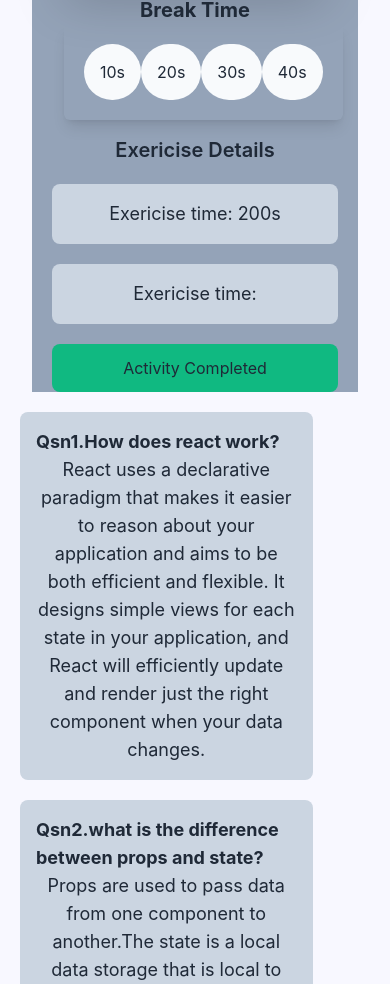
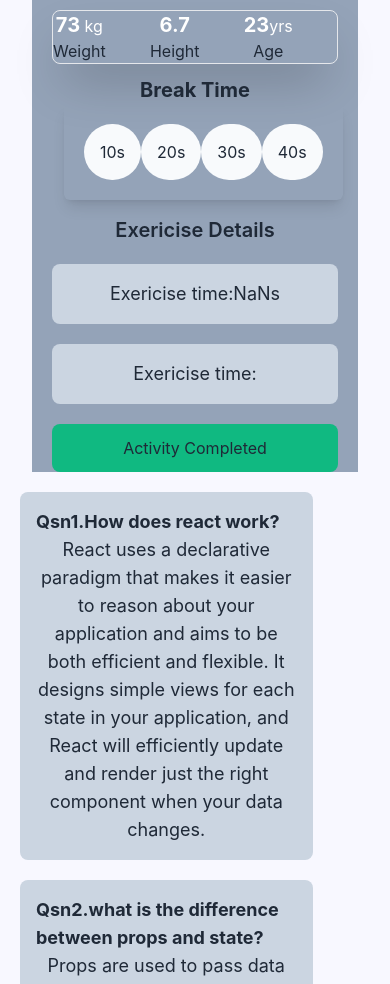
Before and after one commit to FahadMridha/fitness-factory-club, a React (Create React App) app: page / in a window 390 px wide. Shown: the part 3786-4770 px from the top of the page. Built offline with nearby package versions, Linux system fonts and the light colour scheme.

Commit message:
react toast added

```diff
--- a/package.json
+++ b/package.json
@@ -10,6 +10,7 @@
     "react": "^18.2.0",
     "react-dom": "^18.2.0",
     "react-scripts": "5.0.1",
+    "react-toastify": "^9.0.8",
     "web-vitals": "^2.1.4"
   },
   "scripts": {
--- a/src/component/exercies/Exercise.js
+++ b/src/component/exercies/Exercise.js
@@ -2,7 +2,8 @@ import React from 'react';
 
 const Exercise = (props) => {
     // console.log(props);
-    const{name,img,body,time}=props.exercise
+    const{exercise,handlerAddToActivitiesTime}=props
+    const{name,img,body,time}=exercise
     return (
         <div>
             <div>
@@ -15,7 +16,7 @@ const Exercise = (props) => {
                     <p className='text-gray-400'>{body}</p>
                     <p><small>Time required :{time}s</small></p>
                 <div className="card-actions">
-                    <button className=" bg-emerald-500 p-3 mx-5 rounded-lg hover:bg-emerald-300 px-8">Add To List</button>
+                    <button onClick={()=>handlerAddToActivitiesTime(exercise)} className=" bg-emerald-500 p-3 mx-5 rounded-lg hover:bg-emerald-300 px-8">Add To List</button>
                 </div>
                 </div>
             </div>
--- a/src/component/home/Home.js
+++ b/src/component/home/Home.js
@@ -1,10 +1,12 @@
 import { click } from '@testing-library/user-event/dist/click';
 import React, { useEffect, useState } from 'react';
 import logo from '../../images/logo.png';
+import { getStoredTime } from '../../utilities/fakedb';
 import Exercise from '../exercies/Exercise';
 import Persone from '../persone/Persone';
 const Home = () => {
     const [exercises,setExercises]=useState([])
+    const [activities,setActivities]=useState([])
     const [breakTime,setBreakTime]=useState([])
     // console.log(exercises);
     useEffect(()=>{
@@ -12,15 +14,38 @@ const Home = () => {
         .then(res=>res.json())
         .then(data=>setExercises(data))
     },[])
+
+
+    // useEffect(()=>{
+    //     const storedTime=getStoredTime()
+    //     const saveTime=[];
+    //     for (const id in storedTime) {
+    //         const addedProduct=times.find(product=>product.id===id)
+    //         // console.log(addedProduct);
+    //         if(addedProduct){
+    //             const quantity = storedTime[id]
+    //             addedProduct.quantity = quantity
+    //             // console.log(addedProduct);
+    //             saveTime.push(addedProduct)
+    //         }
+    //     }
+    //   setTimes()
+    // },[])
+    const handlerAddToActivitiesTime=(exercies)=>{
+        // console.log(exercies);
+        setActivities(exercies)
+
+    }
+    // console.log(activities);
     const handlerBreakTime=(time)=>{
-        localStorage.setItem('time',JSON.stringify(time))
-        let getTime={}
-        const storedTime= localStorage.getItem('time')
-        if (storedTime) {
-            getTime= JSON.parse(storedTime)
-        }
+        // localStorage.setItem('time',JSON.stringify(time))
+        // let getTime={}
+        // const storedTime= localStorage.getItem('time')
+        // if (storedTime) {
+        //     getTime= JSON.parse(storedTime)
+        // }
     //    console.log(getTime);
-     setBreakTime(getTime)
+     setBreakTime(time)
     }
     return (
         <div>
@@ -31,9 +56,12 @@ const Home = () => {
                         <h1 className='text-4xl text-orange-600 ml-4 font-bold'>FITNESS FACTORY CLUB</h1>
                     </div>
                     <h3 className='text-2xl font-semibold text-amber-500'>Select your today’s exercise</h3>
-                    <div className = 'grid grid-cols-1 md:grid-cols-2 lg:grid-cols-3' >
+                    <div className = 'grid grid-cols-1 md:grid-cols-2 lg:grid-cols-3 gap-4' >
                         {
-                            exercises?.map(exercise =><Exercise key={exercise.id} exercise={exercise}
+                            exercises?.map(exercise =><Exercise
+                                key={exercise.id}
+                                 exercise={exercise}
+                                 handlerAddToActivitiesTime={handlerAddToActivitiesTime}
                             />)
 
                         }
@@ -41,7 +69,10 @@ const Home = () => {
                 </div>
                 <div className = 'bg-slate-400 z-0 ml-8' >
                 <Persone
-                handlerBreakTime={handlerBreakTime} breakTime={breakTime} />
+                handlerBreakTime={handlerBreakTime}
+                breakTime={breakTime}
+                activities={activities}
+                />
                 </div>
             </div>
         </div>
--- a/src/component/persone/Persone.js
+++ b/src/component/persone/Persone.js
@@ -1,9 +1,18 @@
 import React from 'react';
+ import { ToastContainer, toast } from 'react-toastify';
+  import 'react-toastify/dist/ReactToastify.css';
 import img from '../../images/student-1.png'
 
 const Persone = (props) => {
-    const{handlerBreakTime,breakTime,time}=props
+    const{handlerBreakTime,breakTime,activities}=props
+    let totalTime=0;
+    const{id,time}=activities
+    totalTime = parseFloat((totalTime + time))
+    //  for(const activitie of activities){
+    //         totalTime=totalTime+ activitie.time
+    // }
     const timeArray = ['10s', '20s', '30s', '40s'];
+    const message = () => toast('Thank You,You completed your activities.',{position:"top-center",theme:'dark'});
     return (
         <div>
             <div className = 'flex items-center' >
@@ -31,17 +40,18 @@ const Persone = (props) => {
                 </div>
                 <div className='flex  justify-between w-max p-5 shadow-lg rounded-md ml-8'>
                     <button onClick={()=>handlerBreakTime(timeArray[0])} className='rounded-full bg-slate-50 p-4'>10s</button>
-                    <button onClick={()=>handlerBreakTime(timeArray[1])} className='rounded-full bg-slate-50 p-4'>20s</button>
+                    <button onClick={()=>handlerBreakTime(timeArray[1])} className='rounded-full bg-slate-50  p-4'>20s</button>
                     <button onClick={()=>handlerBreakTime(timeArray[2])} className='rounded-full bg-slate-50 p-4'>30s</button>
                     <button onClick={()=>handlerBreakTime(timeArray[3])} className='rounded-full bg-slate-50 p-4'>40s</button>
                 </div>
                 <h3 className='text-xl font-semibold mt-4'>Exericise Details</h3>
                 <div>
-                    <h4 className='bg-slate-300 p-4 rounded-lg text-lg mx-5 mt-5'>Exericise time: 200s</h4>
+                    <h4 className='bg-slate-300 p-4 rounded-lg text-lg mx-5 mt-5'>Exericise time:{totalTime}s</h4>
                     <h4 className='bg-slate-300 p-4 rounded-lg text-lg mx-5 my-5'>Exericise time:{breakTime}</h4>
                 </div>
                 <div className='bg-emerald-500 p-3 mx-5 rounded-lg hover:bg-emerald-300'>
-                    <button>Activity Completed</button>
+                    <button onClick={message}>Activity Completed</button>
+                    <ToastContainer/>
                 </div>
         </div>
     );
--- /dev/null
+++ b/src/utilities/fakedb.js
@@ -0,0 +1,52 @@
+// use local storage to manage cart data
+const addToDb = id =>{
+    let shoppingCart = {};
+
+    //get the shopping cart from local storage
+    const storedCart = localStorage.getItem('shopping-cart');
+    if(storedCart){
+        shoppingCart = JSON.parse(storedCart);
+    }
+
+    // add quantity
+    const quantity = shoppingCart[id];
+    if(quantity){
+        const newQuantity = quantity + 1;
+        shoppingCart[id] = newQuantity;
+    }
+    else{
+        shoppingCart[id] = 1;
+    }
+    localStorage.setItem('shopping-cart', JSON.stringify(shoppingCart));
+}
+
+const getStoredTime=()=>{
+     let ativitiesTime = {};
+     //get the shopping cart from local storage
+     const storedTime = localStorage.getItem('shopping-cart');
+     if (storedTime) {
+         ativitiesTime = JSON.parse(storedTime);
+     }
+     return ativitiesTime;
+}
+const removeFromDb = id =>{
+    const storedCart = localStorage.getItem('shopping-cart');
+    if(storedCart){
+        const shoppingCart = JSON.parse(storedCart);
+        if(id in shoppingCart){
+            delete shoppingCart[id];
+            localStorage.setItem('shopping-cart', JSON.stringify(shoppingCart));
+        }
+    }
+}
+
+const deleteShoppingCart = () =>{
+    localStorage.removeItem('shopping-cart');
+}
+
+export {
+    addToDb,
+    getStoredTime,
+    removeFromDb,
+    deleteShoppingCart
+}
```
Also changed, not shown: 1 other file (tests, documents, lock files or other folders).
